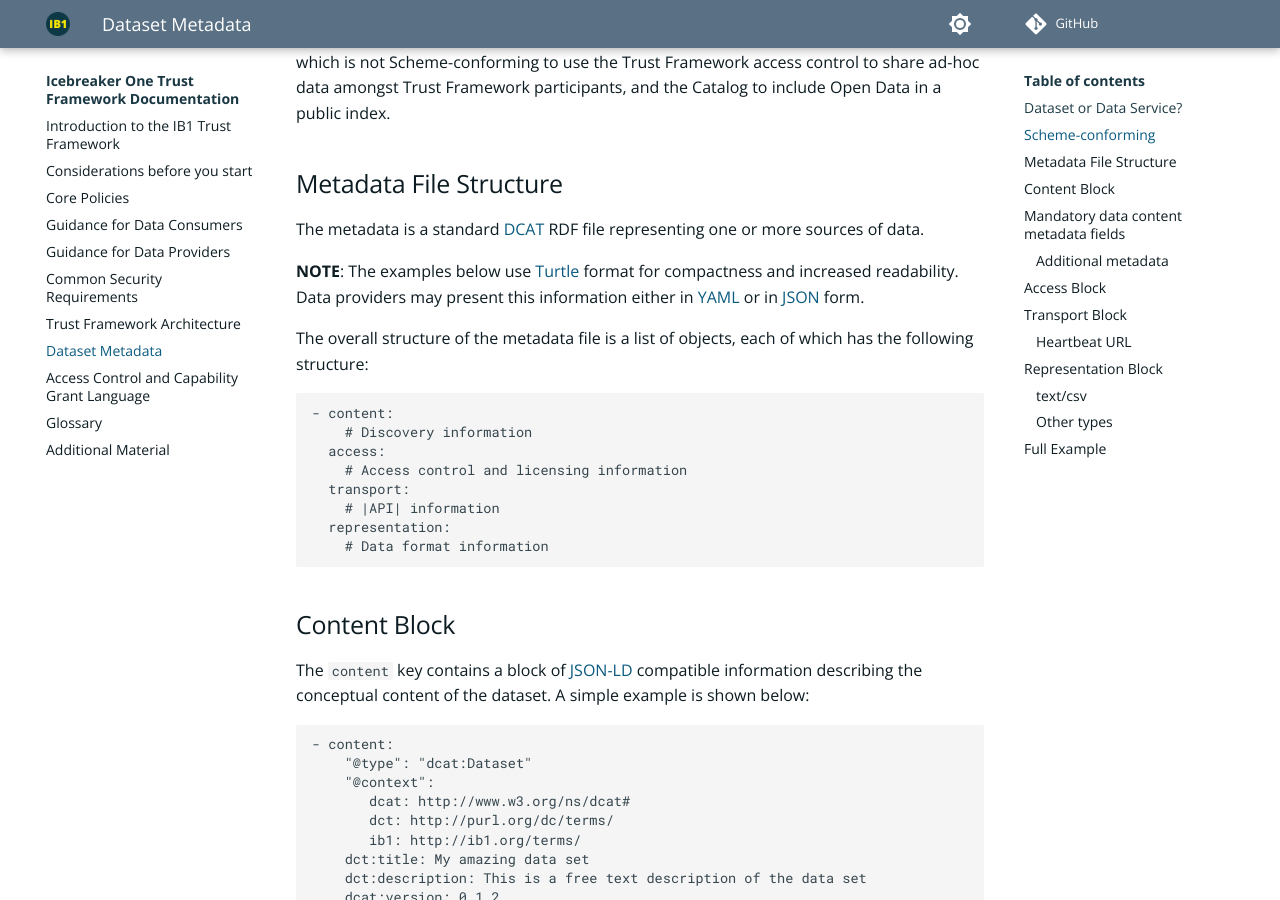
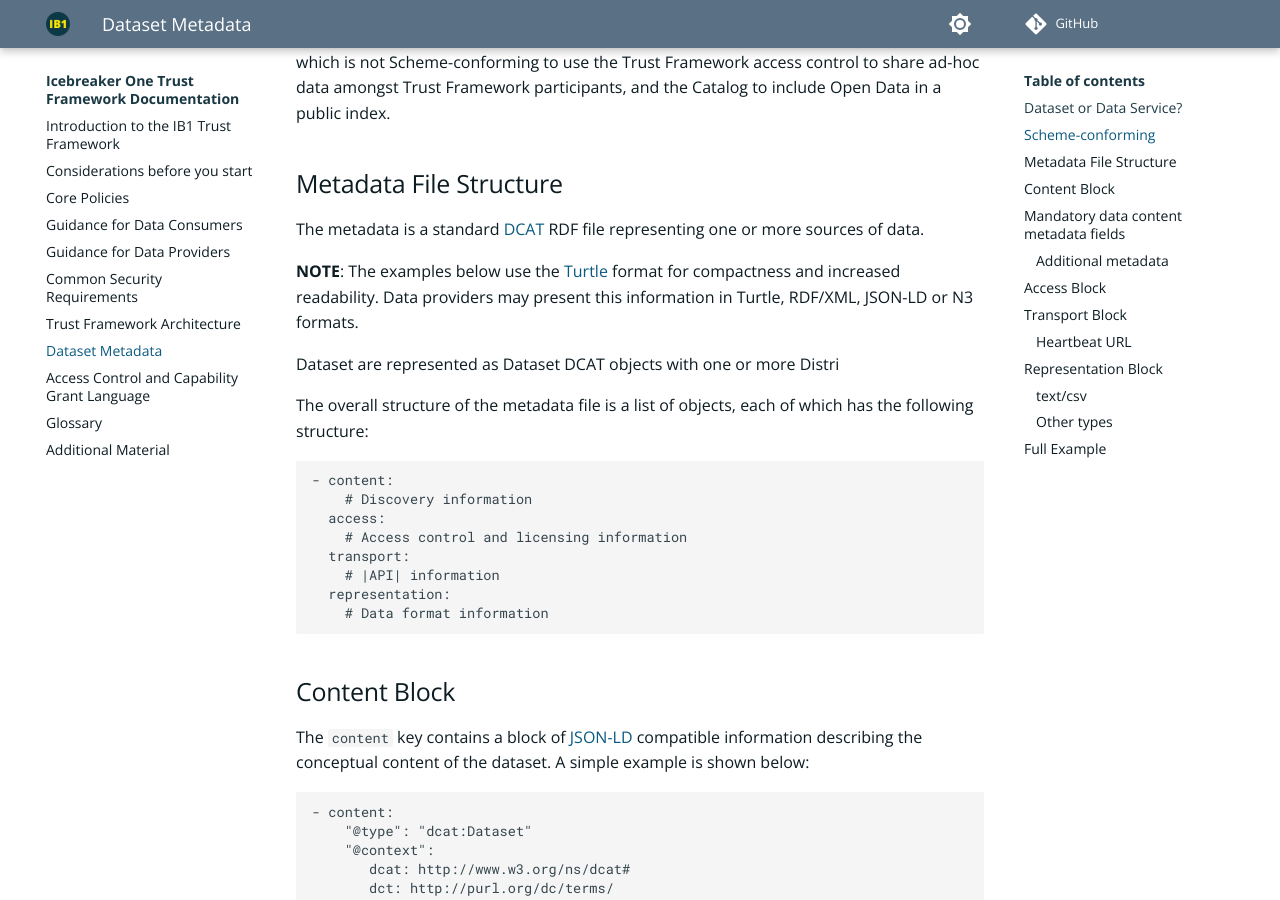
Before and after one commit to icebreakerone/ib1-technical-docs, an MkDocs documentation site: the page built from docs/metadata.md, in a window 1280 px wide and 900 px high, scrolled down 1027 px. Built offline with MkDocs 1.6.1 and Material for MkDocs 9.7.7, drawn with Linux system fonts in a browser that asks for light colours; plug-ins that fetch from the network failed and are left out; comment, search, counter and statistics services are not loaded; the version menu is left out.

Commit message:
docs/metadata.md updated from https://stackedit.net/

```diff
--- a/docs/metadata.md
+++ b/docs/metadata.md
@@ -47,8 +47,10 @@ Most Datasets and Data Services are Scheme-conforming. A Data Provider may publi
 
 The metadata is a standard [DCAT](https://www.w3.org/TR/vocab-dcat-3/) RDF file representing one or more sources of data.
 
-**NOTE**: The examples below use [Turtle](https://www.w3.org/TR/turtle/) format for compactness and increased readability. Data providers may present this
-information either in [YAML](glossary.md#term-YAML-Ain-t-Markup-Language) or in [JSON](glossary.md#term-Javascript-Object-Notation) form.
+**NOTE**: The examples below use the [Turtle](https://www.w3.org/TR/turtle/) format for compactness and increased readability. Data providers may present this
+information in Turtle, RDF/XML, JSON-LD or N3 formats.
+
+Dataset are represented as Dataset DCAT objects with one or more Distri
 
 The overall structure of the metadata file is a list of objects, each of which has the following structure:
 
```
Also changed, not shown: other parts of docs/metadata.md (+3 -3 lines).
